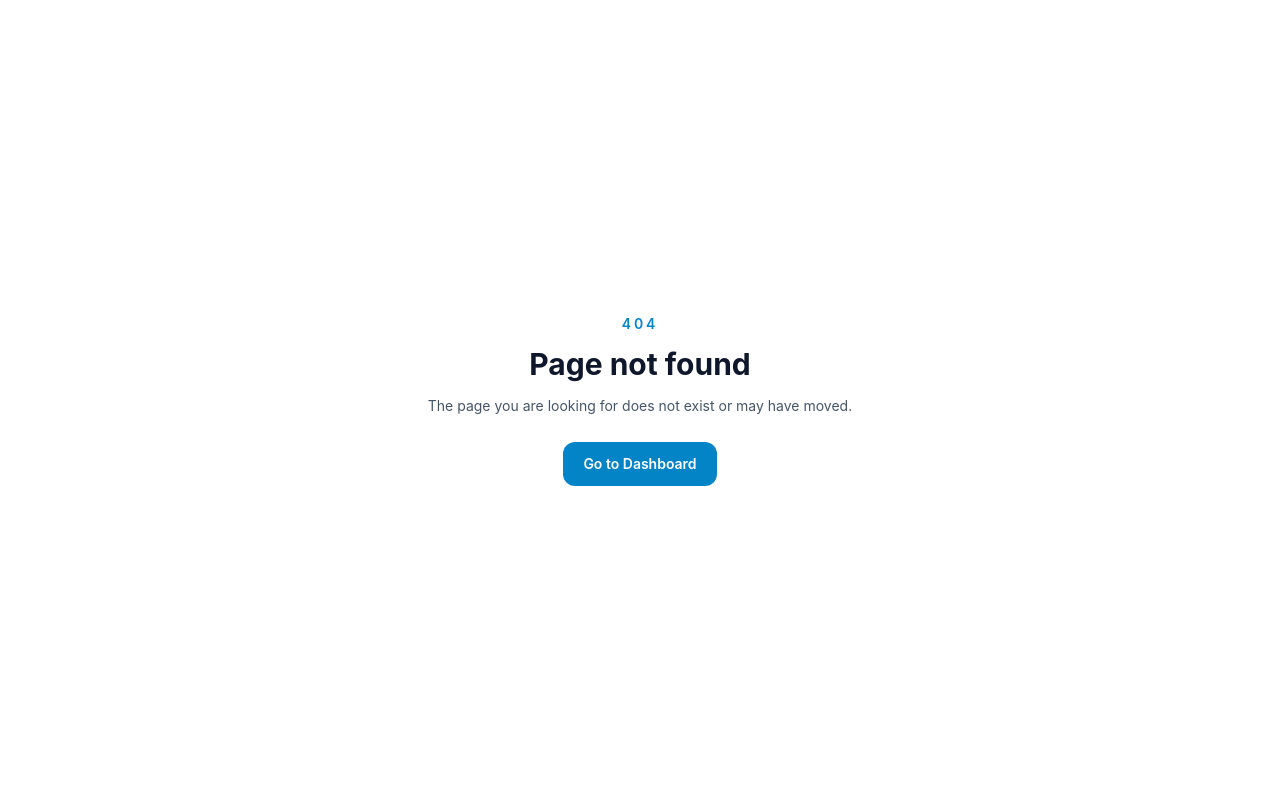
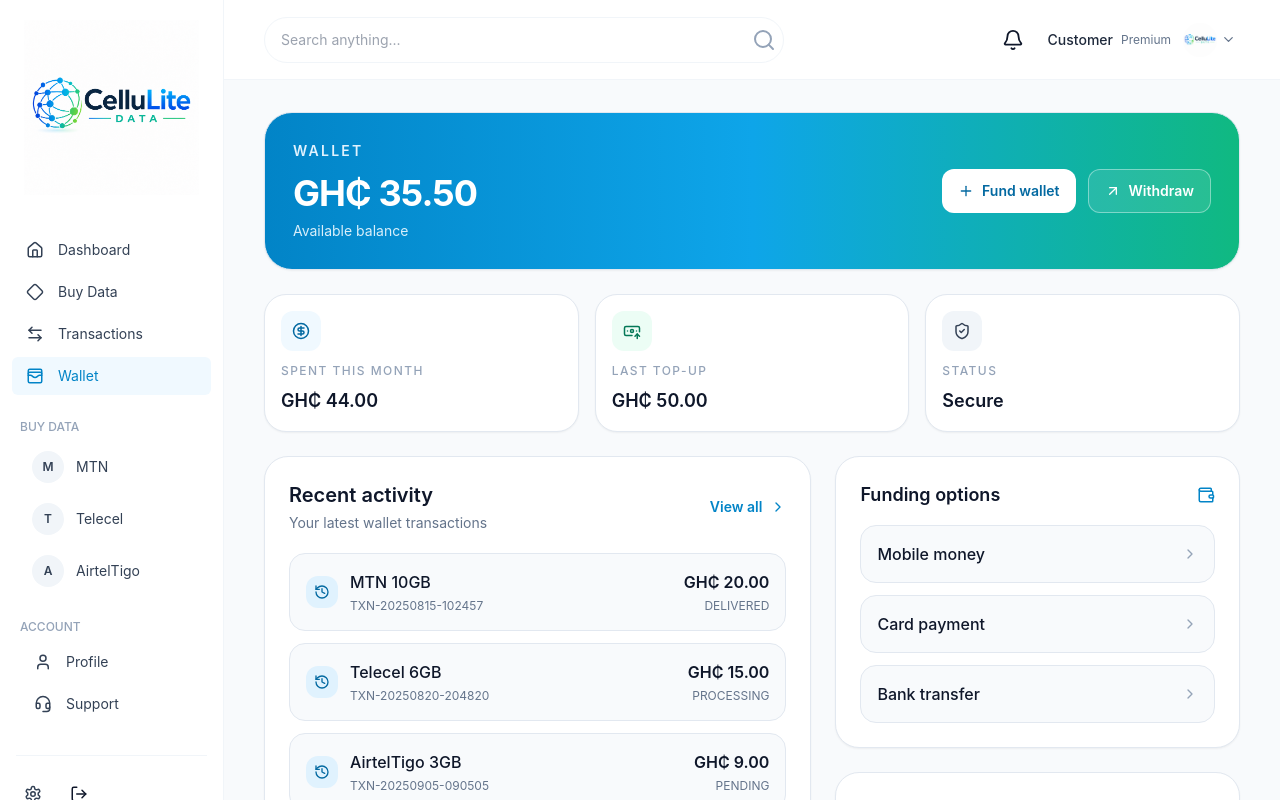
Before and after one commit to Serkel-Whally/Hkup, a Next.js app in the folder packages/frontend/: page /wallet in a window 1280 px wide. Before the commit this address had no page. Shown: the top 800 px of the page. Built offline with nearby package versions, Linux system fonts and the light colour scheme.

Commit message:
Create the customer wallet screen for the MVP flow while leaving the dashboard and checkout layouts unchanged.

```diff
--- /dev/null
+++ b/packages/frontend/app/wallet/page.tsx
@@ -0,0 +1,169 @@
+"use client";
+
+import Link from "next/link";
+import { ArrowUpRight, BanknoteArrowUp, ChevronRight, CircleDollarSign, History, Plus, ShieldCheck, Wallet } from "lucide-react";
+import { DashboardShell } from "@/app/components/dashboard-shell";
+import { MOCK_USER, getMockWalletSummary } from "@/app/lib/mock-data";
+
+const walletSummary = getMockWalletSummary();
+
+export default function WalletPage() {
+  return (
+    <DashboardShell active="/wallet">
+      <main className="mx-auto max-w-6xl space-y-6 pb-8">
+        <section className="rounded-[28px] border border-slate-200 bg-gradient-to-r from-sky-600 via-sky-500 to-emerald-500 p-5 text-white shadow-sm md:p-7">
+          <div className="flex flex-col gap-5 md:flex-row md:items-center md:justify-between">
+            <div>
+              <p className="text-sm font-semibold uppercase tracking-[0.16em] text-sky-100">Wallet</p>
+              <h1 className="mt-3 text-3xl font-bold tracking-tight md:text-4xl">GH₵ 35.50</h1>
+              <p className="mt-2 text-sm text-sky-50/90">Available balance</p>
+            </div>
+
+            <div className="flex flex-wrap items-center gap-3">
+              <button
+                type="button"
+                className="inline-flex items-center justify-center gap-2 rounded-xl bg-white px-4 py-2.5 text-sm font-semibold text-sky-700 transition hover:bg-sky-50"
+              >
+                <Plus size={16} /> Fund wallet
+              </button>
+              <button
+                type="button"
+                className="inline-flex items-center justify-center gap-2 rounded-xl border border-white/40 bg-white/10 px-4 py-2.5 text-sm font-semibold text-white transition hover:bg-white/15"
+              >
+                <ArrowUpRight size={16} /> Withdraw
+              </button>
+            </div>
+          </div>
+        </section>
+
+        <section className="grid gap-4 md:grid-cols-3">
+          <StatCard
+            icon={<CircleDollarSign size={18} />}
+            label="Spent this month"
+            value={walletSummary.spentThisMonth}
+            tone="sky"
+          />
+          <StatCard
+            icon={<BanknoteArrowUp size={18} />}
+            label="Last top-up"
+            value="GH₵ 50.00"
+            tone="emerald"
+          />
+          <StatCard
+            icon={<ShieldCheck size={18} />}
+            label="Status"
+            value="Secure"
+            tone="slate"
+          />
+        </section>
+
+        <section className="grid gap-6 lg:grid-cols-[1.15fr_0.85fr]">
+          <div className="rounded-[24px] border border-slate-200 bg-white p-5 shadow-sm sm:p-6">
+            <div className="mb-5 flex items-center justify-between">
+              <div>
+                <h2 className="text-xl font-semibold text-slate-900">Recent activity</h2>
+                <p className="mt-1 text-sm text-slate-500">Your latest wallet transactions</p>
+              </div>
+              <Link href="/transactions" className="inline-flex items-center gap-2 text-sm font-semibold text-sky-600 hover:text-sky-700">
+                View all <ChevronRight size={16} />
+              </Link>
+            </div>
+
+            <div className="space-y-3">
+              {walletSummary.activity.map((item) => (
+                <div key={item.reference} className="flex items-center justify-between rounded-2xl border border-slate-200 bg-slate-50 p-4">
+                  <div className="flex items-center gap-3">
+                    <div className="rounded-xl bg-sky-100 p-2 text-sky-700">
+                      <History size={16} />
+                    </div>
+                    <div>
+                      <p className="font-medium text-slate-900">{item.network} {item.bundleSize}</p>
+                      <p className="mt-1 text-xs text-slate-500">{item.reference}</p>
+                    </div>
+                  </div>
+
+                  <div className="text-right">
+                    <p className="font-semibold text-slate-900">{item.amount}</p>
+                    <p className="mt-1 text-xs text-slate-500">{item.deliveryStatus}</p>
+                  </div>
+                </div>
+              ))}
+            </div>
+          </div>
+
+          <div className="space-y-6">
+            <div className="rounded-[24px] border border-slate-200 bg-white p-5 shadow-sm sm:p-6">
+              <div className="mb-4 flex items-center justify-between">
+                <h2 className="text-lg font-semibold text-slate-900">Funding options</h2>
+                <Wallet size={18} className="text-sky-600" />
+              </div>
+
+              <div className="space-y-3">
+                {[
+                  "Mobile money",
+                  "Card payment",
+                  "Bank transfer",
+                ].map((method) => (
+                  <button
+                    key={method}
+                    type="button"
+                    className="flex w-full items-center justify-between rounded-2xl border border-slate-200 bg-slate-50 p-4 text-left transition hover:border-slate-300 hover:bg-slate-100"
+                  >
+                    <span className="font-medium text-slate-900">{method}</span>
+                    <ChevronRight size={16} className="text-slate-400" />
+                  </button>
+                ))}
+              </div>
+            </div>
+
+            <div className="rounded-[24px] border border-slate-200 bg-white p-5 shadow-sm sm:p-6">
+              <h2 className="text-lg font-semibold text-slate-900">Wallet tips</h2>
+              <ul className="mt-4 space-y-3 text-sm text-slate-600">
+                <li className="flex gap-3">
+                  <span className="mt-1 h-2 w-2 rounded-full bg-sky-500" />
+                  Keep some balance for urgent data purchases.
+                </li>
+                <li className="flex gap-3">
+                  <span className="mt-1 h-2 w-2 rounded-full bg-emerald-500" />
+                  Wallet funding is processed instantly for supported methods.
+                </li>
+                <li className="flex gap-3">
+                  <span className="mt-1 h-2 w-2 rounded-full bg-slate-400" />
+                  Your account remains protected with secure transaction monitoring.
+                </li>
+              </ul>
+            </div>
+          </div>
+        </section>
+      </main>
+    </DashboardShell>
+  );
+}
+
+function StatCard({
+  icon,
+  label,
+  value,
+  tone,
+}: {
+  icon: React.ReactNode;
+  label: string;
+  value: string;
+  tone: "sky" | "emerald" | "slate";
+}) {
+  const toneStyles = {
+    sky: "bg-sky-50 text-sky-700",
+    emerald: "bg-emerald-50 text-emerald-700",
+    slate: "bg-slate-100 text-slate-700",
+  };
+
+  return (
+    <div className="rounded-[22px] border border-slate-200 bg-white p-4 shadow-sm">
+      <div className={`mb-3 inline-flex h-10 w-10 items-center justify-center rounded-xl ${toneStyles[tone]}`}>
+        {icon}
+      </div>
+      <p className="text-xs font-medium uppercase tracking-[0.12em] text-slate-400">{label}</p>
+      <p className="mt-2 text-lg font-semibold text-slate-900">{value}</p>
+    </div>
+  );
+}
```
